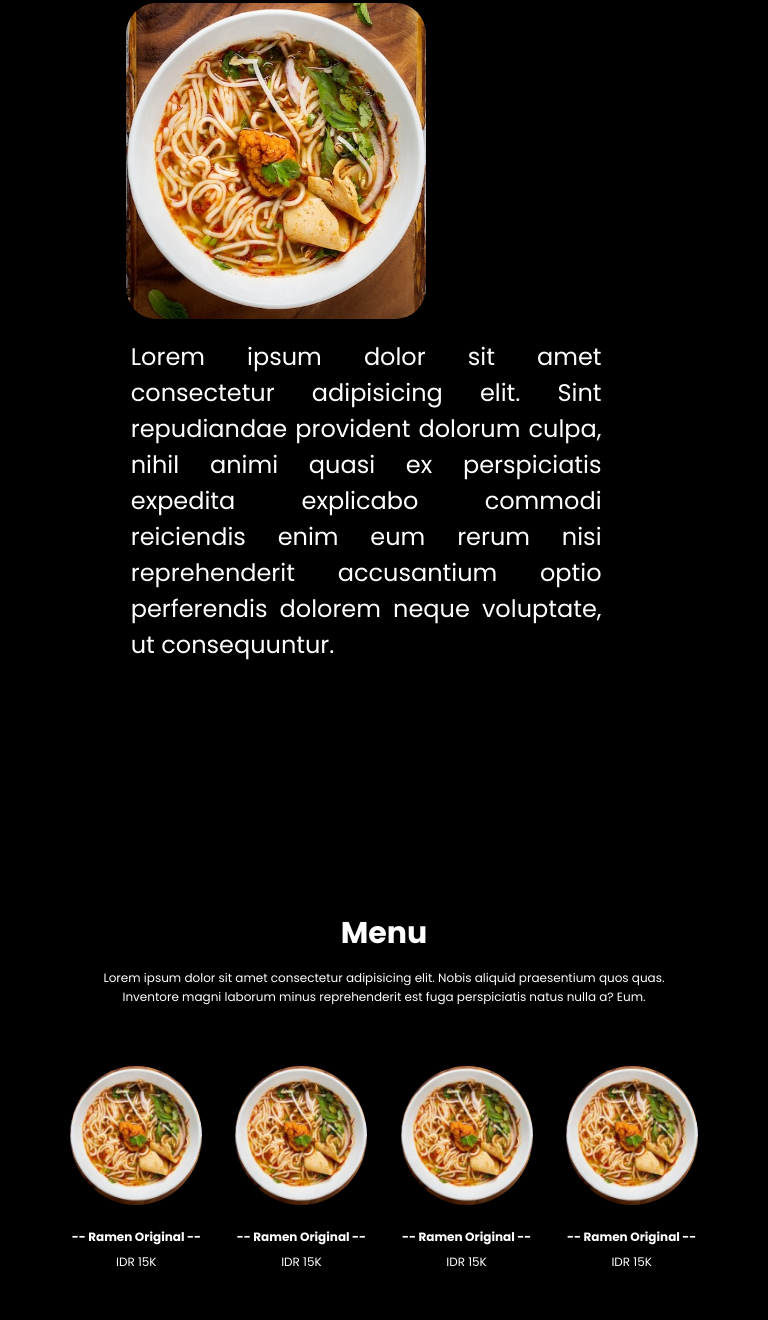
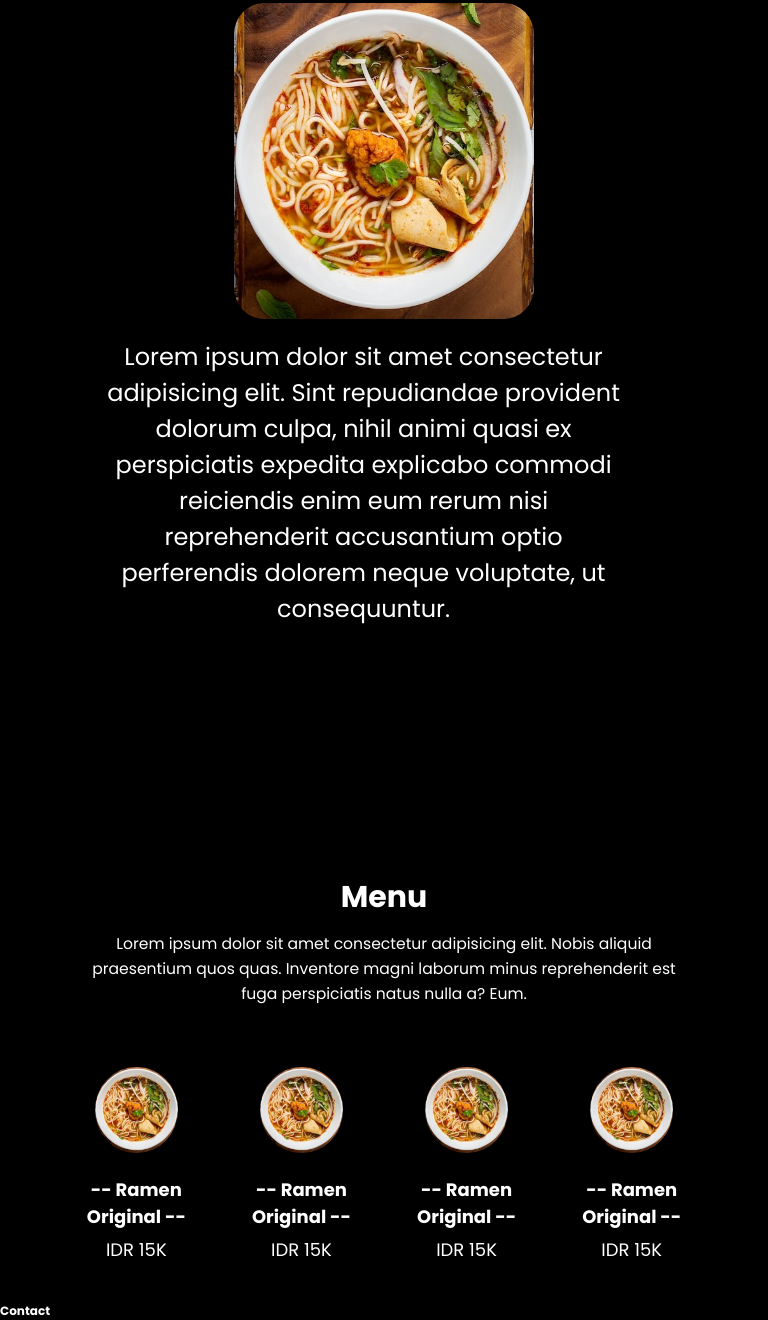
Before and after one commit to RizqalAzizhan/kedai-adhijaksa, a plain HTML site: page index.html in a window 768 px wide. Shown: the part 1058-2378 px from the top of the page. Before the commit the page ends 2346 px from the top, so only its background shows below. Drawn offline with nearby package versions, Linux system fonts and the light colour scheme.

Commit message:
responsif

```diff
--- a/css/style.css
+++ b/css/style.css
@@ -6,7 +6,10 @@
   --clr-hvr: #f7e1c6;
   --box-menu: #fff9b0;
 }
-
+html {
+  scroll-behavior: smooth;
+  animation-duration: 1s;
+}
 * {
   margin: 0;
   padding: 0;
@@ -176,7 +179,6 @@ body {
 }
 
 .menu .row {
-  display: flex;
   flex: wrap;
   margin-top: 5rem;
   justify-content: center;
@@ -245,19 +247,29 @@ body {
   }
 
   .about .cont-about {
-    margin-left: 6rem;
+    text-align: center;
   }
 
   .about .cont-p p {
-    align-items: center;
-    text-align: justify;
-    margin: 15px 5px;
+    align-items: baseline;
+    text-align: center;
+    margin: 15px 5px 15px 1.9em;
     width: 80%;
   }
 
-  .about .cont-about h2 {
-    display: flex;
-    justify-content: center;
+  .menu p {
+    font-size: 1.3rem;
+  }
+
+  .row .menu-card .menu-card-img {
+    width: 50%;
+  }
+  .menu .row .menu-card .menu-card-title {
+    font-size: 1.5rem;
+  }
+  .menu .row .menu-card .menu-card-price {
+    font-size: 1.5rem;
+    margin-bottom: 20px;
   }
 }
 
@@ -279,3 +291,9 @@ body {
     left: 50px;
   }
 }
+
+@media (min-width: 768px) {
+  .menu .row {
+    display: flex;
+  }
+}
--- a/index.html
+++ b/index.html
@@ -1,17 +1,23 @@
 <!DOCTYPE html>
 <html lang="en">
   <head>
-  <meta charset="UTF-8">
-  <meta name="viewport" content="width=device-width, initial-scale=1.0">
+    <meta charset="UTF-8" />
+    <meta name="viewport" content="width=device-width, initial-scale=1.0" />
     <!-- Fonts -->
-  <script src="https://kit.fontawesome.com/1d5218095d.js" crossorigin="anonymous"></script>
+    <script
+      src="https://kit.fontawesome.com/1d5218095d.js"
+      crossorigin="anonymous"
+    ></script>
     <!-- feather icon -->
     <script src="https://unpkg.com/feather-icons"></script>
-  <link rel="preconnect" href="https://fonts.googleapis.com">
-  <link rel="preconnect" href="https://fonts.gstatic.com" crossorigin>
-  <link href="https://fonts.googleapis.com/css2?family=Poppins:ital,wght@0,100;0,300;0,400;0,700;1,700&display=swap" rel="stylesheet">
+    <link rel="preconnect" href="https://fonts.googleapis.com" />
+    <link rel="preconnect" href="https://fonts.gstatic.com" crossorigin />
+    <link
+      href="https://fonts.googleapis.com/css2?family=Poppins:ital,wght@0,100;0,300;0,400;0,700;1,700&display=swap"
+      rel="stylesheet"
+    />
     <title>Kedai Adhijaksa</title>
-  <link rel="stylesheet" href="css/style.css">
+    <link rel="stylesheet" href="css/style.css" />
   </head>
   <body>
     <nav class="navbar">
@@ -21,7 +27,7 @@
         <a href="#home">Beranda</a>
         <a href="#about">Tentang Kami</a>
         <a href="#menu">Menu</a>
-        <a href="#">Contact</a>
+        <a href="#contact">Contact</a>
       </div>
 
       <div class="navbar-extra">
@@ -38,52 +44,62 @@
       </main>
     </section>
 
-
     <section class="about" id="about">
       <div class="cont-about">
         <h2>Tentang Kami</h2>
-      <img src="img/about-bg.jpg" title="Ramen" class="img-about">
+        <img src="img/about-bg.jpg" title="Ramen" class="img-about" />
         <div class="cont-p">
-        <p>Lorem ipsum dolor sit amet consectetur adipisicing elit. Sint repudiandae provident dolorum culpa, nihil animi quasi ex perspiciatis expedita explicabo commodi reiciendis enim eum rerum nisi reprehenderit accusantium optio perferendis dolorem neque voluptate, ut consequuntur.</p>
+          <p>
+            Lorem ipsum dolor sit amet consectetur adipisicing elit. Sint
+            repudiandae provident dolorum culpa, nihil animi quasi ex
+            perspiciatis expedita explicabo commodi reiciendis enim eum rerum
+            nisi reprehenderit accusantium optio perferendis dolorem neque
+            voluptate, ut consequuntur.
+          </p>
         </div>
       </div>
     </section>
 
     <section class="menu" id="menu">
       <h2>Menu</h2>
-      <p> Lorem ipsum dolor sit amet consectetur adipisicing elit. Nobis aliquid praesentium quos quas. Inventore magni laborum minus reprehenderit est fuga perspiciatis natus nulla a? Eum.</p>
+      <p>
+        Lorem ipsum dolor sit amet consectetur adipisicing elit. Nobis aliquid
+        praesentium quos quas. Inventore magni laborum minus reprehenderit est
+        fuga perspiciatis natus nulla a? Eum.
+      </p>
 
       <div class="row">
         <div class="menu-card">
-          <img src="img/menu-bg.jpg" alt="Ramen" class="menu-card-img">
+          <img src="img/menu-bg.jpg" alt="Ramen" class="menu-card-img" />
           <h4 class="menu-card-title">-- Ramen Original --</h4>
           <p class="menu-card-price">IDR 15K</p>
         </div>
         <div class="menu-card">
-          <img src="img/menu-bg.jpg" alt="Ramen" class="menu-card-img">
+          <img src="img/menu-bg.jpg" alt="Ramen" class="menu-card-img" />
           <h4 class="menu-card-title">-- Ramen Original --</h4>
           <p class="menu-card-price">IDR 15K</p>
         </div>
         <div class="menu-card">
-          <img src="img/menu-bg.jpg" alt="Ramen" class="menu-card-img">
+          <img src="img/menu-bg.jpg" alt="Ramen" class="menu-card-img" />
           <h4 class="menu-card-title">-- Ramen Original --</h4>
           <p class="menu-card-price">IDR 15K</p>
         </div>
         <div class="menu-card">
-          <img src="img/menu-bg.jpg" alt="Ramen" class="menu-card-img">
+          <img src="img/menu-bg.jpg" alt="Ramen" class="menu-card-img" />
           <h4 class="menu-card-title">-- Ramen Original --</h4>
           <p class="menu-card-price">IDR 15K</p>
         </div>
       </div>
+    </section>
 
+    <section class="contact" id="contact">
+      <h4>Contact</h4>
     </section>
 
     <script>
       feather.replace();
     </script>
 
-    <script src="js/script.js">
-
-    </script>
+    <script src="js/script.js"></script>
   </body>
 </html>
```
Lines whose indentation alone changed are shown as unchanged.
